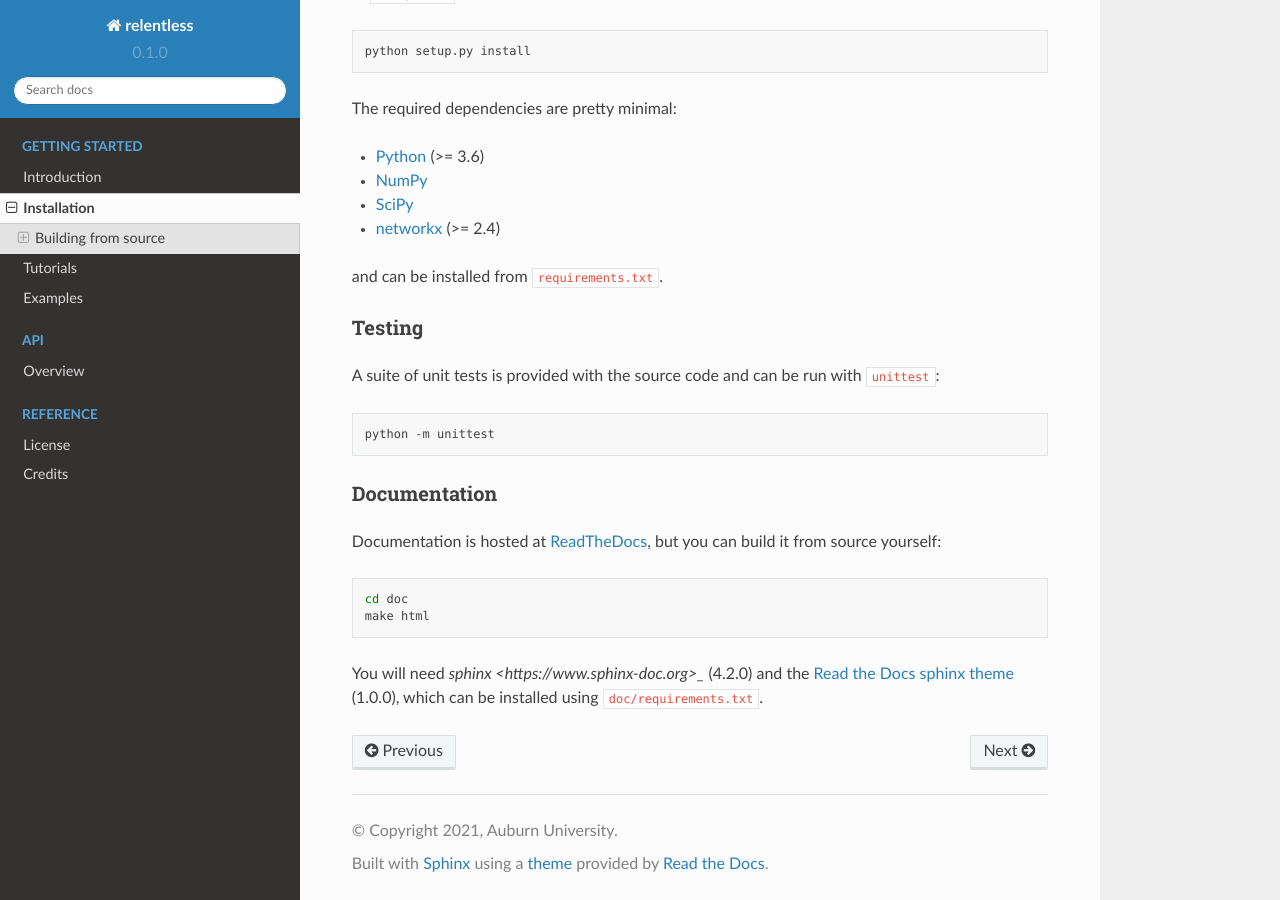
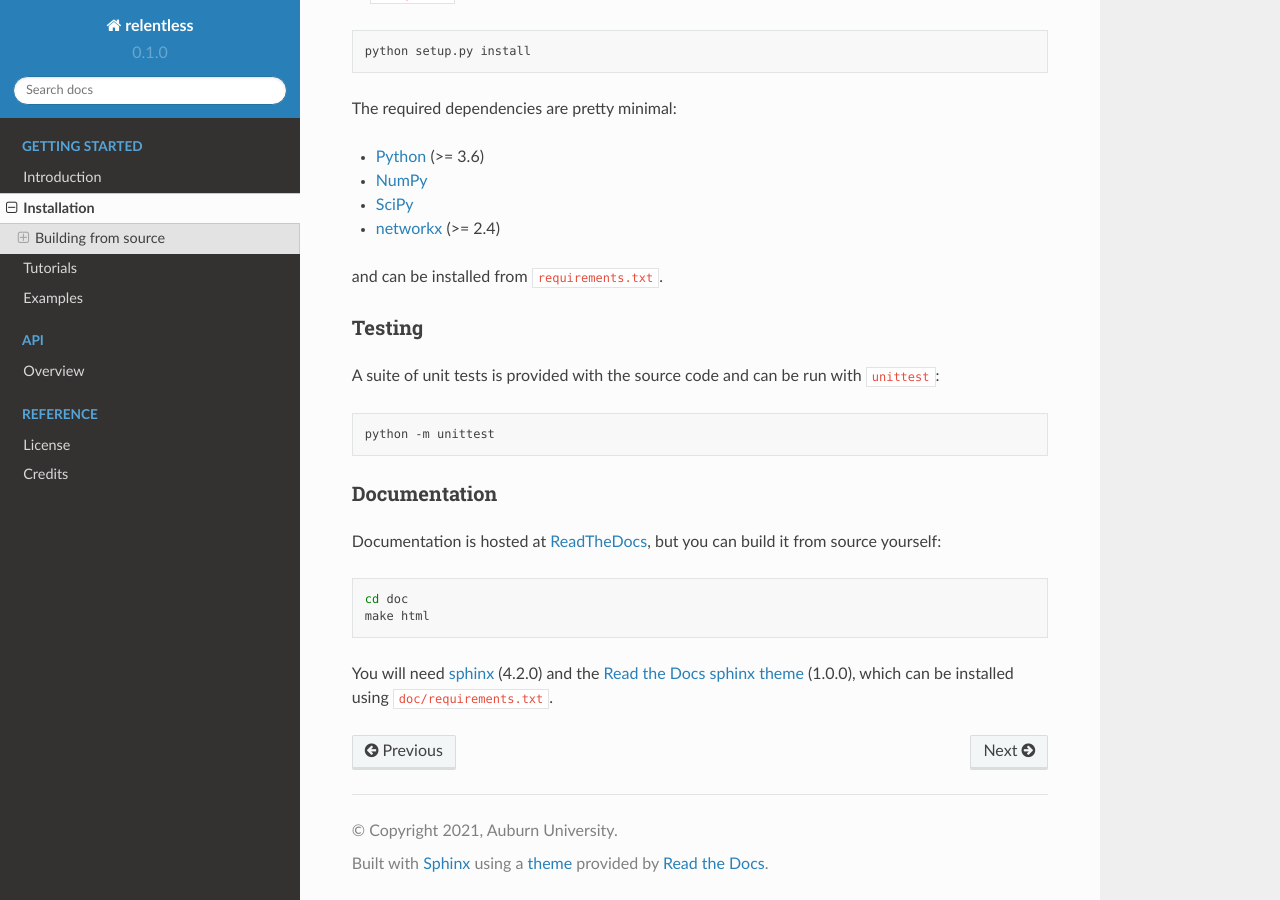
Before and after one commit to mphowardlab/relentless, a Sphinx documentation site: the page built from doc/source/guide/install.rst, in a window 1280 px wide and 900 px high, scrolled down 561 px. Built offline with Sphinx 7.4.7 and the Read the Docs theme 2.0.0, drawn with Linux system fonts in a browser that asks for light colours; pages that are not in the unit, such as notebooks, are missing from menus.

Commit message:
Fix typo in sphinx link

```diff
--- a/doc/source/guide/install.rst
+++ b/doc/source/guide/install.rst
@@ -58,6 +58,6 @@ but you can build it from source yourself:
     cd doc
     make html
 
-You will need `sphinx <https://www.sphinx-doc.org>_` (4.2.0) and the `Read
+You will need `sphinx <https://www.sphinx-doc.org>`_ (4.2.0) and the `Read
 the Docs sphinx theme <https://sphinx-rtd-theme.readthedocs.io/en/stable>`_
 (1.0.0), which can be installed using ``doc/requirements.txt``.
```
